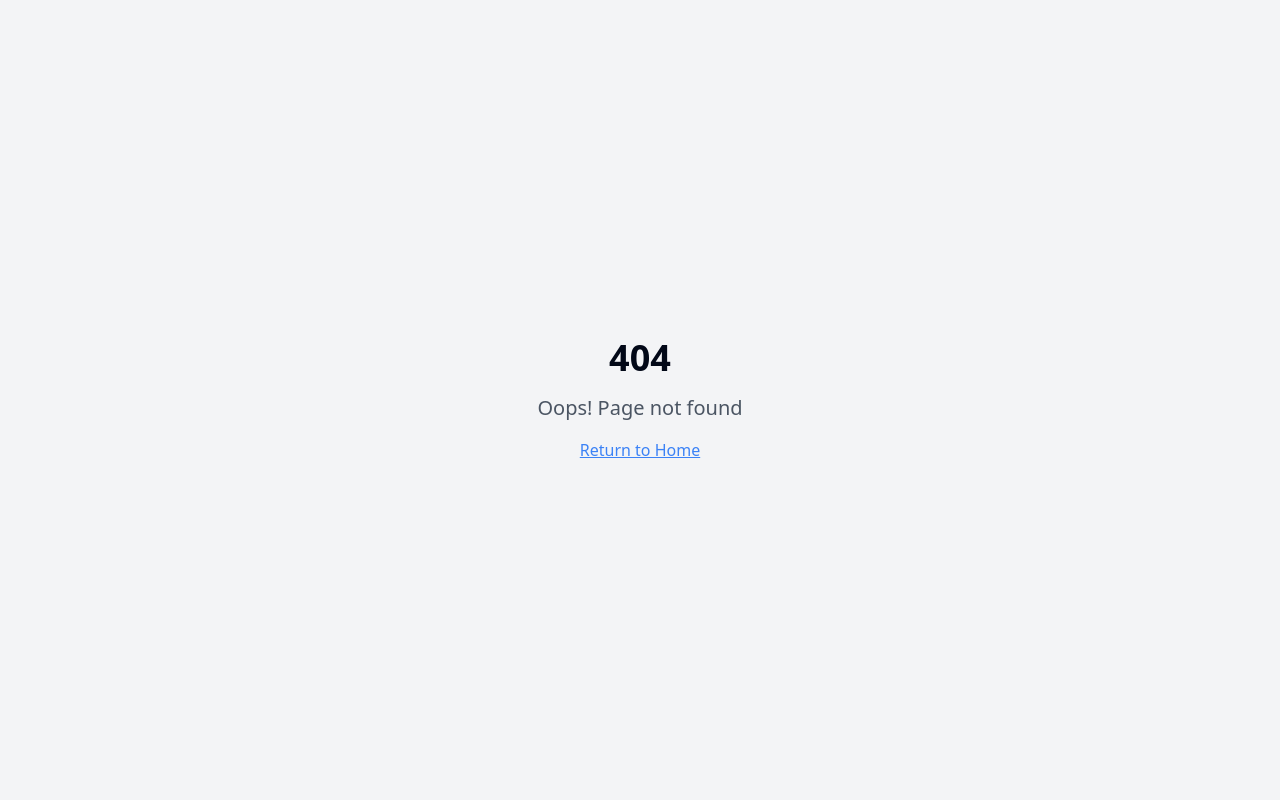
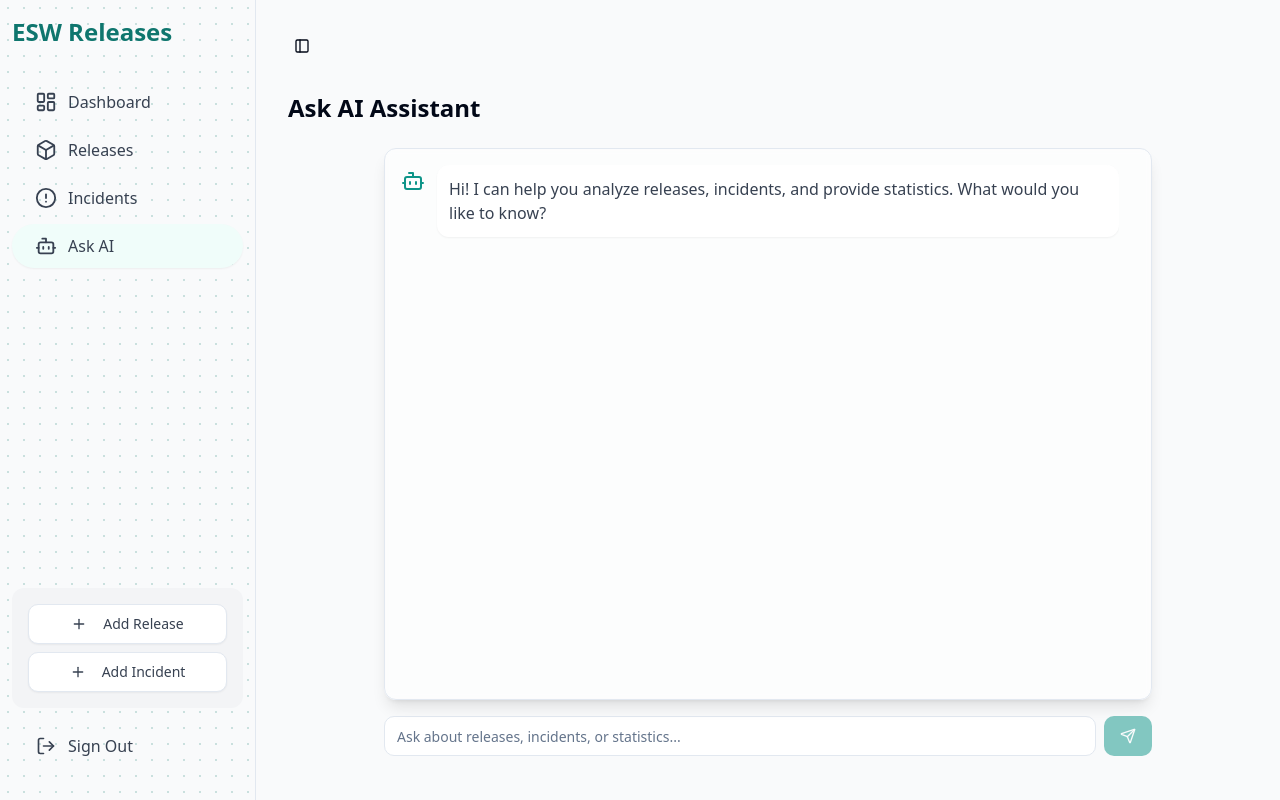
Before and after one commit to jczapovics/esw-releases, a React (Vite) app: page /ask-ai in a window 1280 px wide. Before the commit this address had no page. Built offline with nearby package versions, Linux system fonts and the light colour scheme.

Commit message:
Add Ask AI menu item
Adds a new menu item, "Ask AI", which will integrate a chatbot allowing users to query the application's dataset.  The implementation details are not specified in this commit.

```diff
--- /dev/null
+++ b/src/components/AIChatbot.tsx
@@ -0,0 +1,129 @@
+
+import { useState } from "react";
+import { Button } from "@/components/ui/button";
+import { Input } from "@/components/ui/input";
+import { Card } from "@/components/ui/card";
+import { ScrollArea } from "@/components/ui/scroll-area";
+import { Send, Bot, User } from "lucide-react";
+import { toast } from "sonner";
+
+type Message = {
+  role: "assistant" | "user";
+  content: string;
+};
+
+export function AIChatbot() {
+  const [messages, setMessages] = useState<Message[]>([
+    {
+      role: "assistant",
+      content: "Hi! I can help you analyze releases, incidents, and provide statistics. What would you like to know?"
+    }
+  ]);
+  const [input, setInput] = useState("");
+  const [isLoading, setIsLoading] = useState(false);
+
+  const handleSubmit = async (e: React.FormEvent) => {
+    e.preventDefault();
+    if (!input.trim()) return;
+
+    const userMessage = input.trim();
+    setInput("");
+    setMessages(prev => [...prev, { role: "user", content: userMessage }]);
+    setIsLoading(true);
+
+    try {
+      const response = await fetch('https://api.openai.com/v1/chat/completions', {
+        method: 'POST',
+        headers: {
+          'Authorization': `Bearer ${process.env.OPENAI_API_KEY}`,
+          'Content-Type': 'application/json',
+        },
+        body: JSON.stringify({
+          model: 'gpt-4o-mini',
+          messages: [
+            {
+              role: 'system',
+              content: 'You are a helpful assistant that provides information about software releases and incidents. Focus on analyzing release quality, incident patterns, and providing relevant statistics.'
+            },
+            ...messages.map(msg => ({
+              role: msg.role,
+              content: msg.content
+            })),
+            {
+              role: 'user',
+              content: userMessage
+            }
+          ],
+        }),
+      });
+
+      const data = await response.json();
+      if (data.error) {
+        throw new Error(data.error.message);
+      }
+
+      setMessages(prev => [...prev, {
+        role: "assistant",
+        content: data.choices[0].message.content
+      }]);
+    } catch (error) {
+      console.error('Error:', error);
+      toast.error("Failed to get a response. Please try again.");
+    } finally {
+      setIsLoading(false);
+    }
+  };
+
+  return (
+    <div className="flex flex-col h-[calc(100vh-12rem)] max-w-3xl mx-auto">
+      <Card className="flex-1 p-4 shadow-lg bg-white/50 backdrop-blur-sm mb-4">
+        <ScrollArea className="h-full pr-4">
+          <div className="space-y-4">
+            {messages.map((message, index) => (
+              <div
+                key={index}
+                className={`flex items-start gap-3 ${
+                  message.role === "assistant" ? "text-gray-700" : "text-gray-800"
+                }`}
+              >
+                {message.role === "assistant" ? (
+                  <Bot className="w-6 h-6 mt-1 text-brand-600" />
+                ) : (
+                  <User className="w-6 h-6 mt-1 text-gray-600" />
+                )}
+                <div className="flex-1 space-y-2">
+                  <div className="rounded-lg bg-white p-3 shadow-sm">
+                    {message.content}
+                  </div>
+                </div>
+              </div>
+            ))}
+            {isLoading && (
+              <div className="flex items-center gap-2 text-gray-500">
+                <Bot className="w-6 h-6 animate-pulse text-brand-600" />
+                <div className="animate-pulse">Thinking...</div>
+              </div>
+            )}
+          </div>
+        </ScrollArea>
+      </Card>
+
+      <form onSubmit={handleSubmit} className="flex gap-2">
+        <Input
+          value={input}
+          onChange={(e) => setInput(e.target.value)}
+          placeholder="Ask about releases, incidents, or statistics..."
+          className="flex-1"
+          disabled={isLoading}
+        />
+        <Button
+          type="submit"
+          disabled={isLoading || !input.trim()}
+          className="bg-brand-600 hover:bg-brand-700"
+        >
+          <Send className="h-4 w-4" />
+        </Button>
+      </form>
+    </div>
+  );
+}
--- a/src/components/DashboardLayout.tsx
+++ b/src/components/DashboardLayout.tsx
@@ -1,7 +1,7 @@
 
 import { useNavigate, Link } from "react-router-dom";
 import { SidebarProvider, Sidebar, SidebarContent, SidebarTrigger } from "@/components/ui/sidebar";
-import { Box, LayoutDashboard, AlertCircle, LogOut, Plus } from "lucide-react";
+import { Box, LayoutDashboard, AlertCircle, LogOut, Plus, Bot } from "lucide-react";
 import { Button } from "@/components/ui/button";
 import { toast } from "sonner";
 import { useState } from "react";
@@ -12,6 +12,7 @@ const mainNavigation = [
   { name: "Dashboard", href: "/", icon: LayoutDashboard },
   { name: "Releases", href: "/releases", icon: Box },
   { name: "Incidents", href: "/incidents", icon: AlertCircle },
+  { name: "Ask AI", href: "/ask-ai", icon: Bot },
 ];
 
 export function DashboardLayout({ children }: { children: React.ReactNode }) {
--- a/src/main.tsx
+++ b/src/main.tsx
@@ -9,6 +9,7 @@ import "./index.css";
 import Index from "./pages/Index";
 import Releases from "./pages/Releases";
 import Incidents from "./pages/Incidents";
+import AskAI from "./pages/AskAI";
 import NotFound from "./pages/NotFound";
 import Login from "./pages/Login";
 
@@ -30,6 +31,10 @@ const router = createBrowserRouter([
     path: "/incidents",
     element: <Incidents />,
   },
+  {
+    path: "/ask-ai",
+    element: <AskAI />,
+  },
 ]);
 
 ReactDOM.createRoot(document.getElementById("root")!).render(
--- /dev/null
+++ b/src/pages/AskAI.tsx
@@ -0,0 +1,16 @@
+
+import { DashboardLayout } from "@/components/DashboardLayout";
+import { AIChatbot } from "@/components/AIChatbot";
+
+const AskAI = () => {
+  return (
+    <DashboardLayout>
+      <div className="animate-fadeIn">
+        <h1 className="text-2xl font-semibold mb-6">Ask AI Assistant</h1>
+        <AIChatbot />
+      </div>
+    </DashboardLayout>
+  );
+};
+
+export default AskAI;
```
